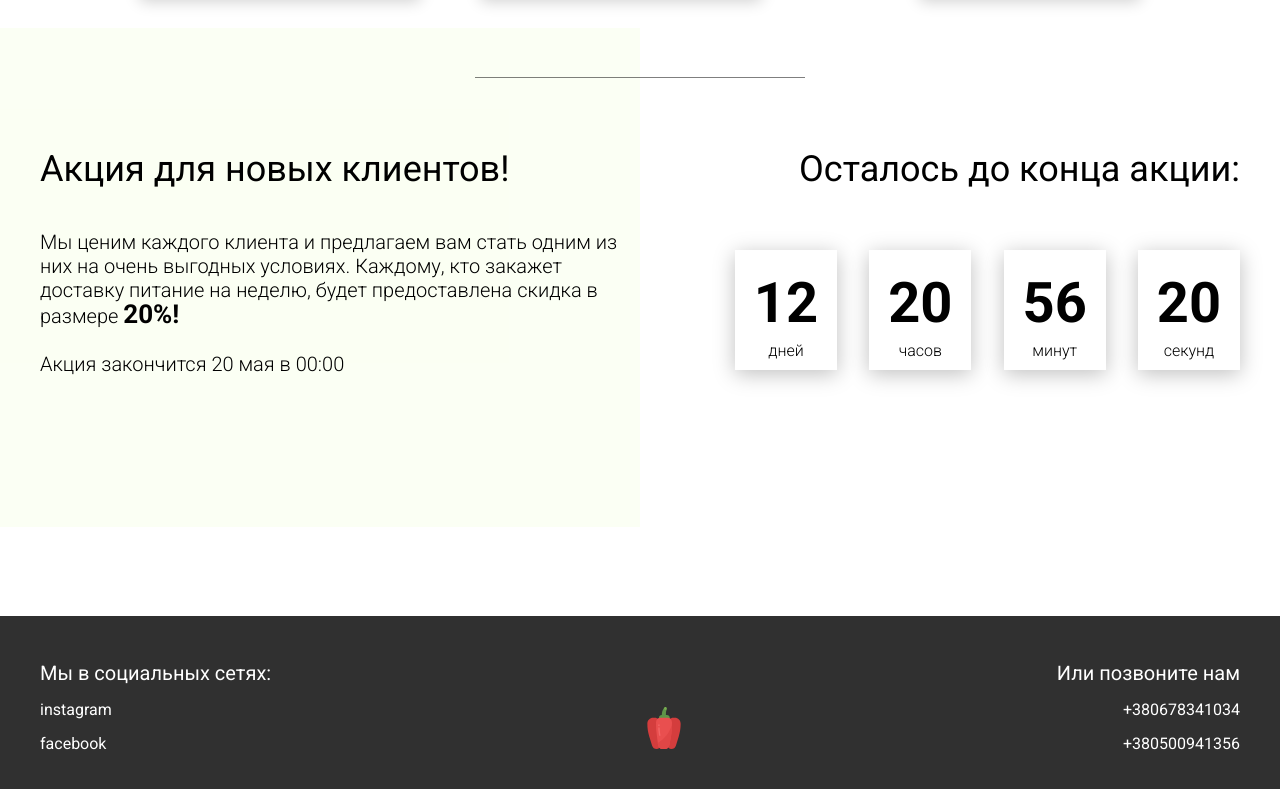
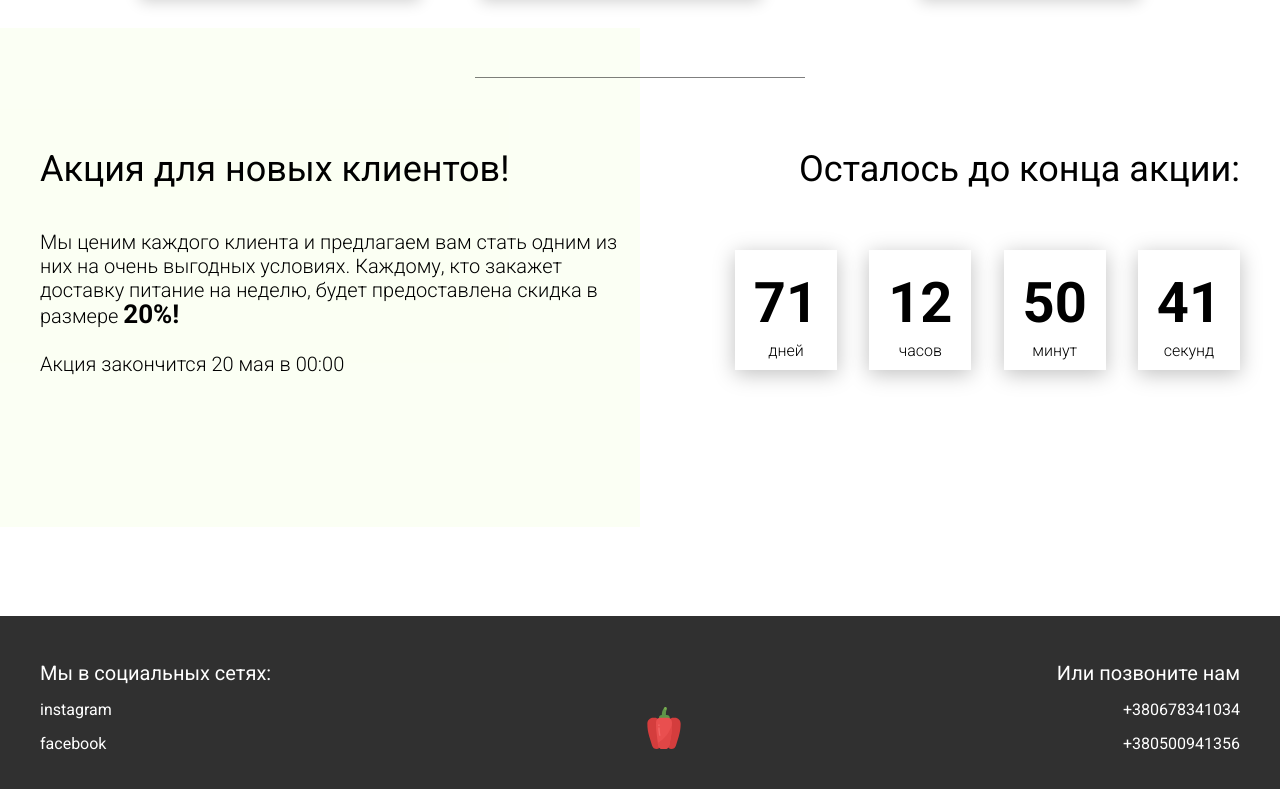
Before and after one commit to TatyanaALA/food-delivery, a plain HTML site: page index.html in a window 1280 px wide. Shown: the part 3448-4237 px from the top of the page. Drawn offline with Linux system fonts and the light colour scheme.

Commit message:
added Timer

```diff
--- a/index.html
+++ b/index.html
@@ -253,7 +253,7 @@
 							дней
 						</div>
 						<div class="timer__block">
-							<span id="hours">20</span>
+							<span id="hours">21</span>
 							часов
 						</div>
 						<div class="timer__block">
--- a/js/script.js
+++ b/js/script.js
@@ -1,4 +1,6 @@
 window.addEventListener('DOMContentLoaded', () => {
+
+	// Tabs
 
 	const tabs = document.querySelectorAll('.tabheader__item'),
 				tabsContent = document.querySelectorAll('.tabcontent'),
@@ -35,7 +37,70 @@ window.addEventListener('DOMContentLoaded', () => {
 				}
 			});
 		}
-
 	});
 
+	// Timer
+
+	const daedLine = '2023-10-11';
+
+	function getTimeRemaining(endtime) {
+		let days, hours, minutes, seconds;
+		const t = Date.parse(endtime) - Date.parse(new Date());
+
+		if (t <= 0) {
+			days = 0;
+			hours = 0;
+			minutes = 0;
+			seconds = 0;
+		} else {
+			days = Math.floor(t / (1000 * 60 * 60 * 24)),
+			hours = Math.floor( (t/(1000*60*60) % 24) ),
+			minutes = Math.floor((t / 1000 / 60) % 60),
+			seconds = Math.floor((t / 1000) % 60);
+		}
+
+		return {
+			'total': t,
+			'days': days,
+			'hours': hours,
+			'minutes': minutes,
+			'seconds': seconds
+		};
+	}
+
+	function getZero(num) {
+		if (num >= 0 && num < 10) {
+			return `0${num}`;
+		} else {
+			return num
+		}
+	}
+
+	function setClock(selector, endtime) {
+
+		const timer = document.querySelector(selector),
+					days = timer.querySelector('#days'),
+					hours = timer.querySelector('#hours'),
+					minutes = timer.querySelector('#minutes'),
+					seconds = timer.querySelector('#seconds'),
+					timeInterval = setInterval(updateClock, 1000);
+
+		updateClock();
+
+		function updateClock() {
+			const t = getTimeRemaining(endtime);
+
+			days.innerHTML = getZero(t.days);
+			hours.innerHTML = getZero(t.hours);
+			minutes.innerHTML = getZero(t.minutes);
+			seconds.innerHTML = getZero(t.seconds);
+
+			if (t.total <= 0) {
+				clearInterval(timeInterval);
+			}
+		}
+	}
+
+	setClock('.timer', daedLine);
+
 });
```
Lines whose indentation alone changed are shown as unchanged.
